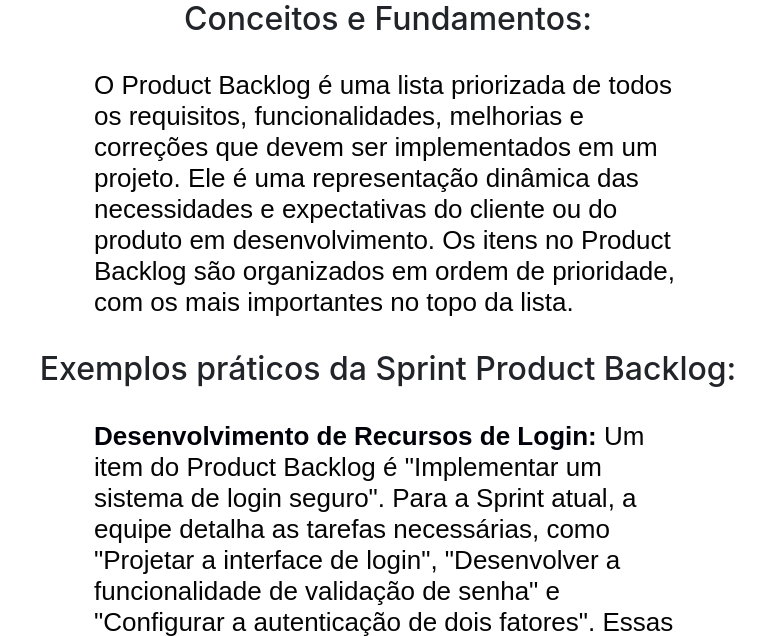
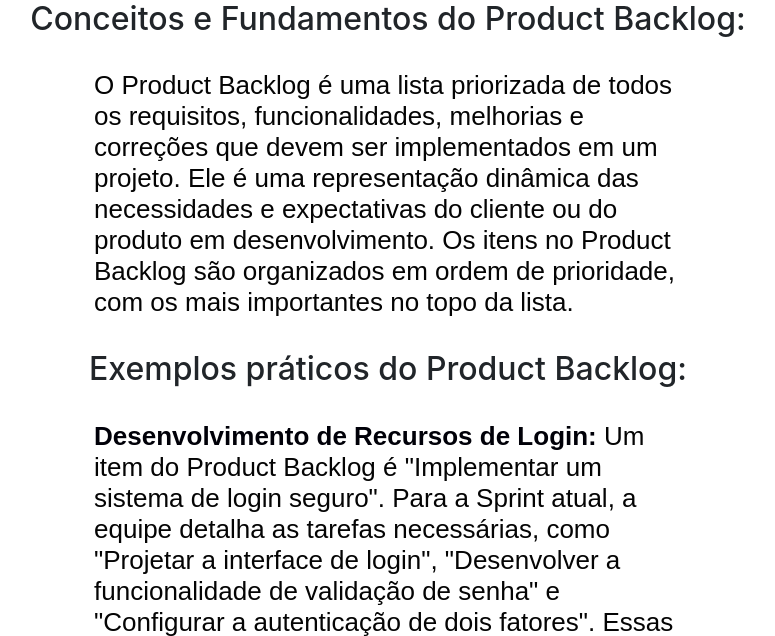
Before and after one commit to Ctrl-Shift-Dev/Plataforma-SCRUM, a Flask app: template src/templates/product_backlog.html in a window 1280 px wide. Shown: the part 50-686 px from the top of the page, without its empty margins (252-1027 px from the left). Run offline with Flask 3, Linux system fonts and the light colour scheme; the template is opened without the code that fills it, so the values that code supplies are empty; some libraries are stand-ins or nearby versions.

Commit message:
ajustes do conteudo módulo 2

```diff
--- a/src/templates/product.increment.html
+++ b/src/templates/product.increment.html
@@ -16,7 +16,7 @@
         </a>
     </header>
 
-    <h2 class="subtitulo">Conceitos e Fundamentos:</h2>
+    <h2 class="subtitulo">Conceitos e Fundamentos do Product Increment:</h2>
     <p>O Product Increment é a soma de todos os ítens do Product Backlog entregues em cada sprint. Ele é baseado
         nas interações anteriores do produto e através dele a equipe poderá realizar uma revisão do desenvolvimento
         das tarefas, podendo assim avaliar, planejar e ajustar as próximas Sprints.
--- a/src/templates/product_backlog.html
+++ b/src/templates/product_backlog.html
@@ -19,13 +19,13 @@
         </a>
     </header>
 
-    <h2 class="subtitulo">Conceitos e Fundamentos:</h2>
+    <h2 class="subtitulo">Conceitos e Fundamentos do Product Backlog:</h2>
     <p>O Product Backlog é uma lista priorizada de todos os requisitos, funcionalidades, melhorias e correções que devem
         ser implementados em um projeto. Ele é uma representação dinâmica das necessidades e expectativas do cliente ou
         do produto em desenvolvimento. Os itens no Product Backlog são organizados em ordem de prioridade, com os mais
         importantes no topo da lista.</p>
 
-    <h2 class="subtitulo">Exemplos práticos da Sprint Product Backlog:</h2>
+    <h2 class="subtitulo">Exemplos práticos do Product Backlog:</h2>
     <p><span style="color:rgb(0, 0, 8);font-weight:bold;">Desenvolvimento de Recursos de Login:</span> Um item do
         Product Backlog é "Implementar um sistema de login seguro". Para
         a Sprint atual, a equipe detalha as tarefas necessárias, como "Projetar a interface de login", "Desenvolver a
--- a/src/templates/sprint_backlog.html
+++ b/src/templates/sprint_backlog.html
@@ -19,7 +19,7 @@
         </a>
     </header>
 
-    <h2 class="subtitulo">Conceitos e Fundamentos:</h2>
+    <h2 class="subtitulo">Conceitos e Fundamentos da Sprint Backlog:</h2>
     <p>A Sprint Backlog é uma lista de tarefas específicas e detalhadas que a equipe de desenvolvimento seleciona a
         partir do Product Backlog para serem realizadas durante uma Sprint. Ele representa o trabalho concreto e
         detalhado que a equipe compromete-se a concluir durante o Período da Sprint.</p>
```
